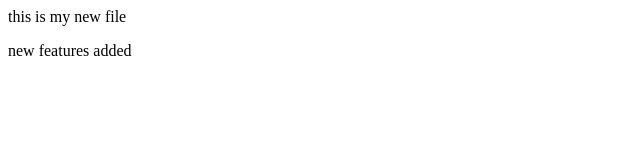
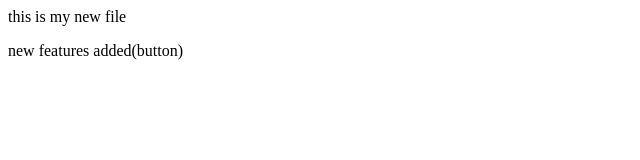
Before and after one commit to Shyam23dobariya/localrepo, a plain HTML site: page index.html in a window 1280 px wide. Shown: the full height of the page, 0-640 px from the left. Drawn offline with Linux system fonts and the light colour scheme.

```diff
--- a/index.html
+++ b/index.html
@@ -1,2 +1,2 @@
 <p> this is my new file </p>
-<p> new features added</p>
+<p> new features added(button)</p>
```
